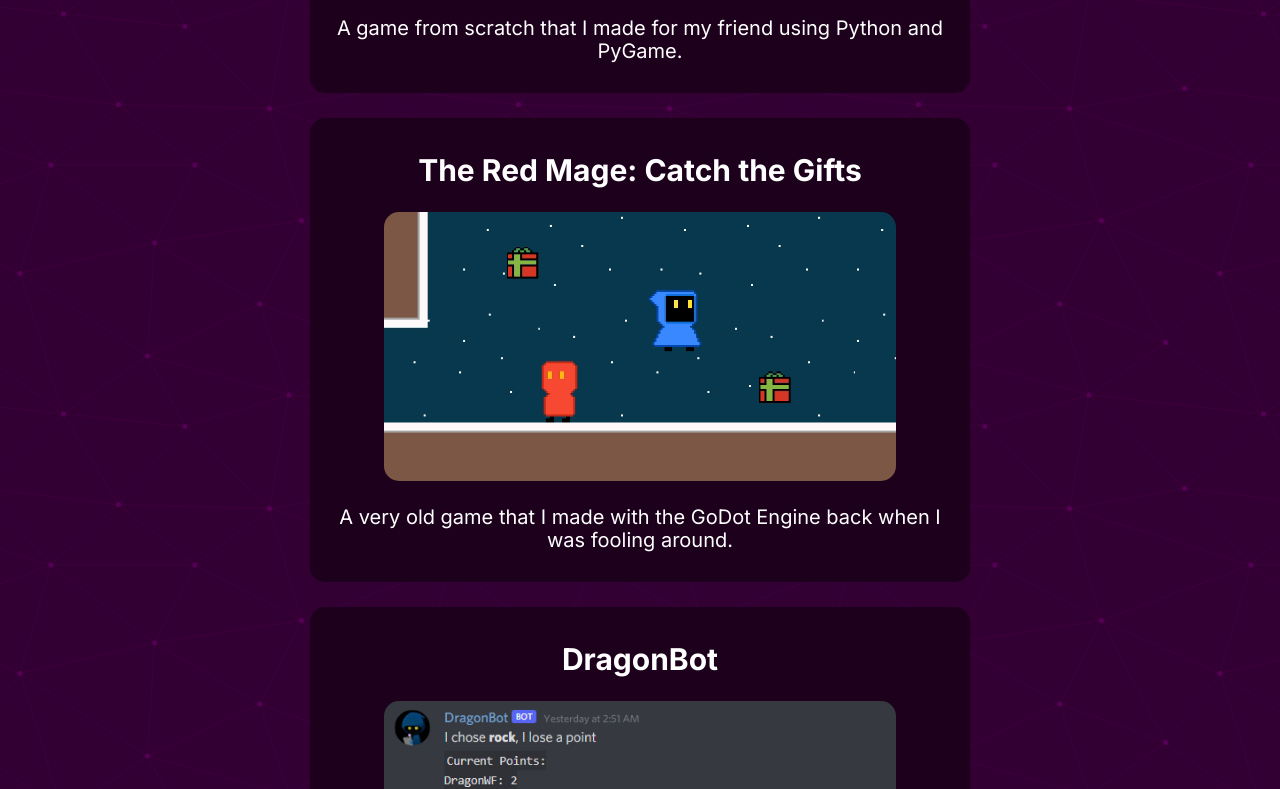
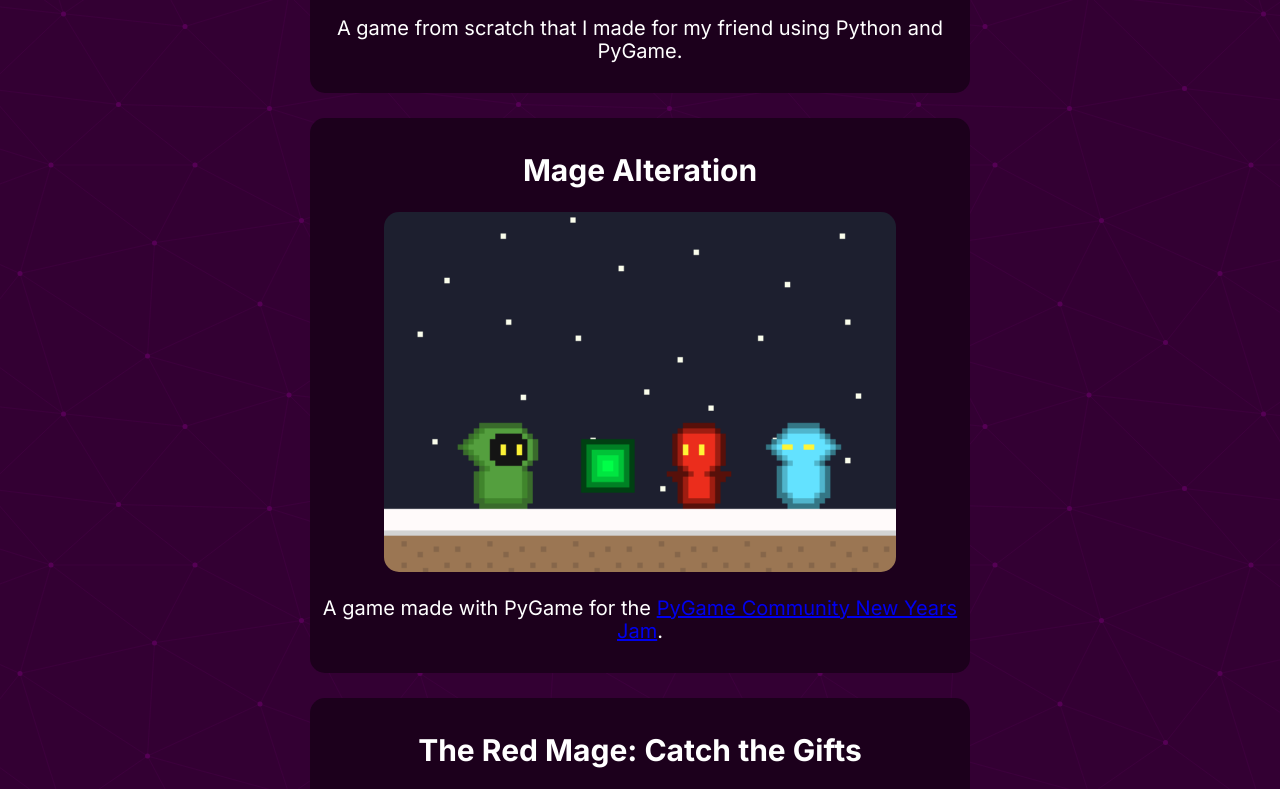
Before and after one commit to DragunWF/DragonWF-Website, a website built with Parcel: page projects.html in a window 1280 px wide. Shown: the part 1226-2015 px from the top of the page. Built offline with nearby package versions, Linux system fonts and the light colour scheme.

Commit message:
Added Mage Alteration in the list, Added skills.html in nav bar

```diff
--- a/projects.html
+++ b/projects.html
@@ -27,6 +27,7 @@
           <div class="nav__item"><a href="index.html">Home</a></div>
           <div class="nav__item"><a href="about.html">About</a></div>
           <div class="nav__item"><a href="#">Projects</a></div>
+          <div class="nav__item"><a href="skills.html">Skills</a></div>
         </div>
       </nav>
     </header>
@@ -50,6 +51,25 @@
           <p>
             A game from scratch that I made for my friend using Python and
             PyGame.
+          </p>
+        </div>
+      </article>
+      <article class="projects__box" data-aos="zoom-in">
+        <div class="projects__item">
+          <h2>Mage Alteration</h2>
+          <a href="https://dragonwf.itch.io/mage-alteration" target="_blank">
+            <img
+              class="projects__image"
+              id="dragonbot"
+              src="images/mage_alteration.png"
+              alt=""
+            />
+          </a>
+          <p>
+            A game made with PyGame for the
+            <a href="https://itch.io/jam/pygame-new-years-jam" target="_blank"
+              >PyGame Community New Years Jam</a
+            >.
           </p>
         </div>
       </article>
```
